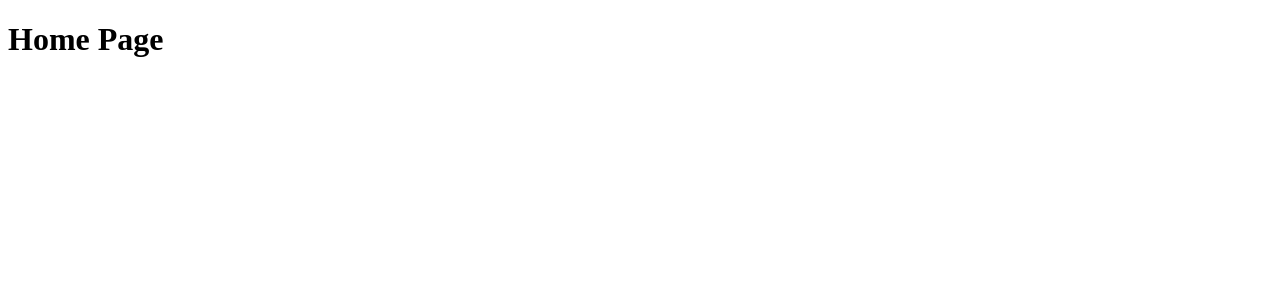
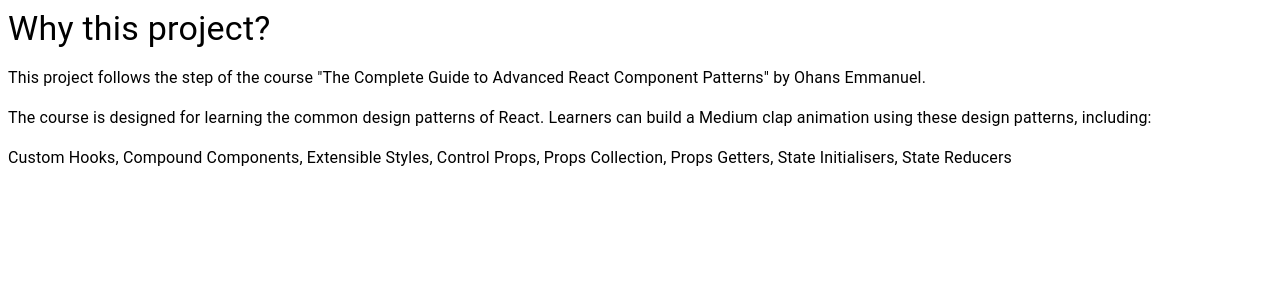
Before and after one commit to 12cassie34/react-design-pattern-with-medium-clap, a Next.js app: page /Home in a window 1280 px wide. Shown: the top 300 px of the page. Built offline with nearby package versions, Linux system fonts and the light colour scheme.

Commit message:
feat: add the text content in Home component

```diff
--- a/src/pages/Home.tsx
+++ b/src/pages/Home.tsx
@@ -1,7 +1,24 @@
 import { FunctionComponent } from 'react';
 
+import Stack from '@mui/material/Stack';
+import Typography from '@mui/material/Typography';
+
 const Home: FunctionComponent = () => (
-    <h1>Home Page</h1>
-);
+    <Stack spacing={2}>
+        <Typography variant='h4'>Why this project?</Typography>
+        <Typography variant='body1'>
+            This project follows the step of the course &quot;The Complete Guide to Advanced React Component Patterns&quot;
+            by Ohans Emmanuel.
+        </Typography>
+        <Typography variant='body1'>
+            The course is designed for learning the common design patterns of React.
+            Learners can build a Medium clap animation using these design patterns, including:
+        </Typography>
+        <Typography variant='body1'>
+            Custom Hooks, Compound Components, Extensible Styles, Control Props, Props Collection,
+            Props Getters, State Initialisers, State Reducers
+        </Typography>
+    </Stack>
+    );
 
 export default Home;
```
